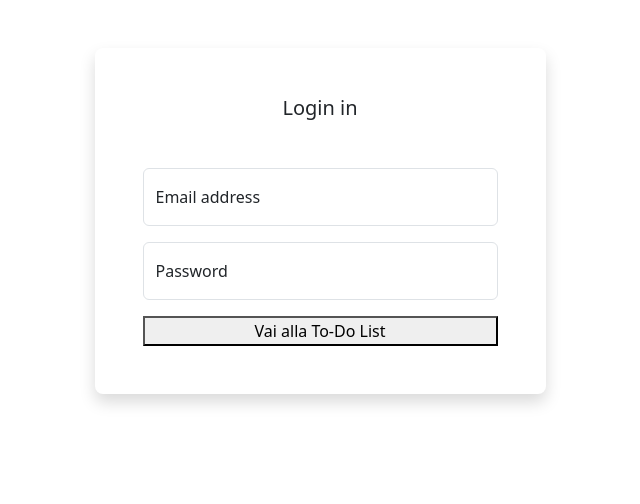
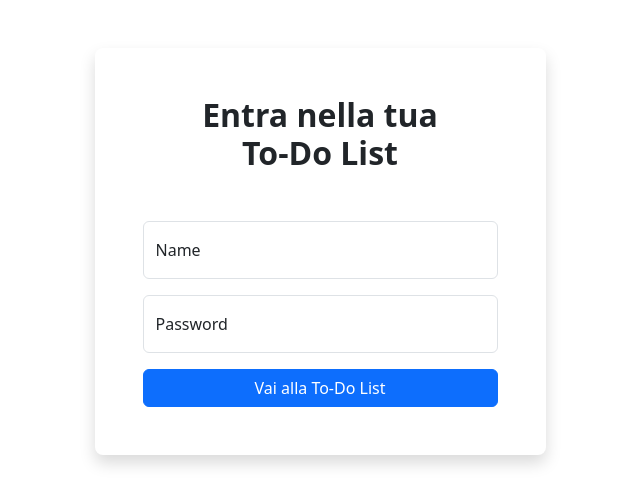
Before and after one commit to francazumelliii/todo-list_fe, an Angular app: page /login in a window 1280 px wide. Shown: the top 504 px of the page, without its empty margins (320-960 px from the left). Built offline with nearby package versions, Linux system fonts and the light colour scheme.

Commit message:
front-end

```diff
--- a/src/app/login/login.component.html
+++ b/src/app/login/login.component.html
@@ -16,12 +16,12 @@
                 <div class="col-sm-9 col-md-7 col-lg-5 mx-auto">
                     <div class="card border-0 shadow rounded-3 my-5">
                         <div class="card-body p-4 p-sm-5">
-                            <h5 class="card-title text-center mb-5 fw-light fs-5">Login in </h5>
+                            <h2 class="card-title text-center mb-5 fw-bold">Entra nella tua<br> To-Do List </h2>
                             <form>
                                 <div class="form-floating mb-3">
-                                    <input type="email" class="form-control" id="floatingInput"
-                                        placeholder="name@example.com">
-                                    <label for="floatingInput">Email address</label>
+                                    <input type="name" class="form-control" id="floatingInput"
+                                        placeholder="Armando">
+                                    <label for="floatingInput">Name</label>
                                 </div>
                                 <div class="form-floating mb-3">
                                     <input type="password" class="form-control" id="floatingPassword"
@@ -29,7 +29,7 @@
                                     <label for="floatingPassword">Password</label>
                                 </div>
                                 <div class="d-grid">
-                                    <button (click)="navigateToTodo()">Vai alla To-Do List</button>
+                                    <button class="btn btn-primary" (click)="navigateToTodo()">Vai alla To-Do List</button>
                                 </div>
                             </form>
                         </div>
--- a/src/app/todo-list/todo-list.component.html
+++ b/src/app/todo-list/todo-list.component.html
@@ -8,6 +8,9 @@
   </head>
   <body>
     <div class="container mx-auto p-4">
+      <button class="btn btn-primary btn-sm" (click)="backToLogin()">
+       Torna al Login
+      </button>
       <div class="card">
         <div class="card-header bg-primary text-white">
           <h2 class="mb-0">Task Management</h2>
--- a/src/app/todo-list/todo-list.component.ts
+++ b/src/app/todo-list/todo-list.component.ts
@@ -5,6 +5,7 @@ import { FormsModule } from '@angular/forms';
 import { TodoService } from '../todo.service';
 import { CategoryService } from '../category.service';
 import { StatusService } from '../status.service';
+import { Router } from '@angular/router';
 
 
 export interface Task {
@@ -58,7 +59,6 @@ deleteTask(taskId: number) {
   statuses: any[] = [];
   userId = 1; // L'ID dell'utente, dovrebbe essere dinamico
   todoId?: number;
-  router: any;
   isDateValid: boolean = false;
   tasks: any = [];
 
@@ -66,7 +66,8 @@ deleteTask(taskId: number) {
     private fb: FormBuilder,
     private todoService: TodoService,
     private categoryService: CategoryService,
-    private statusService: StatusService
+    private statusService: StatusService,
+    private router: Router
   ) {
     this.todoForm = this.fb.group({
       label: new FormControl('', Validators.required),
```
